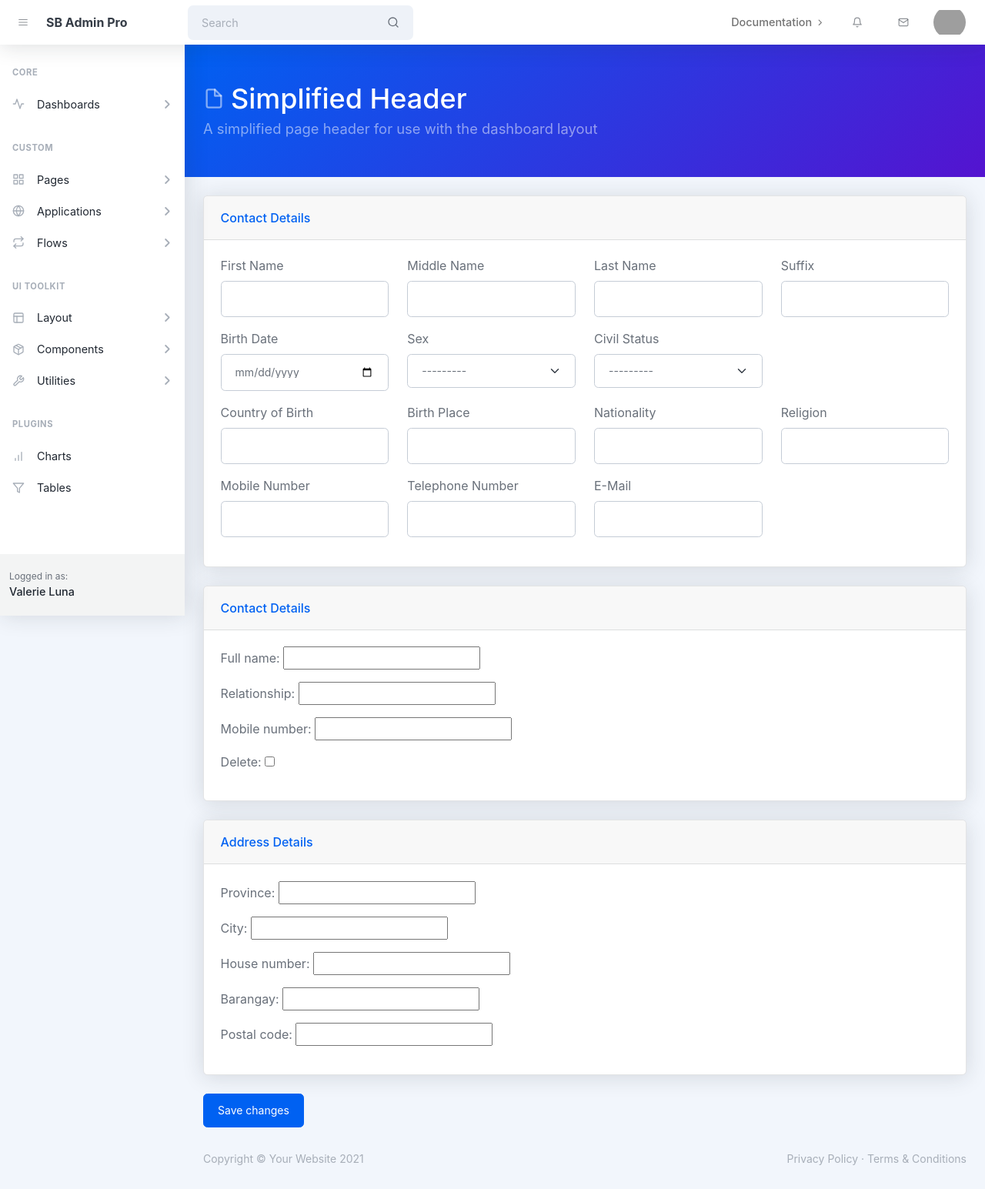
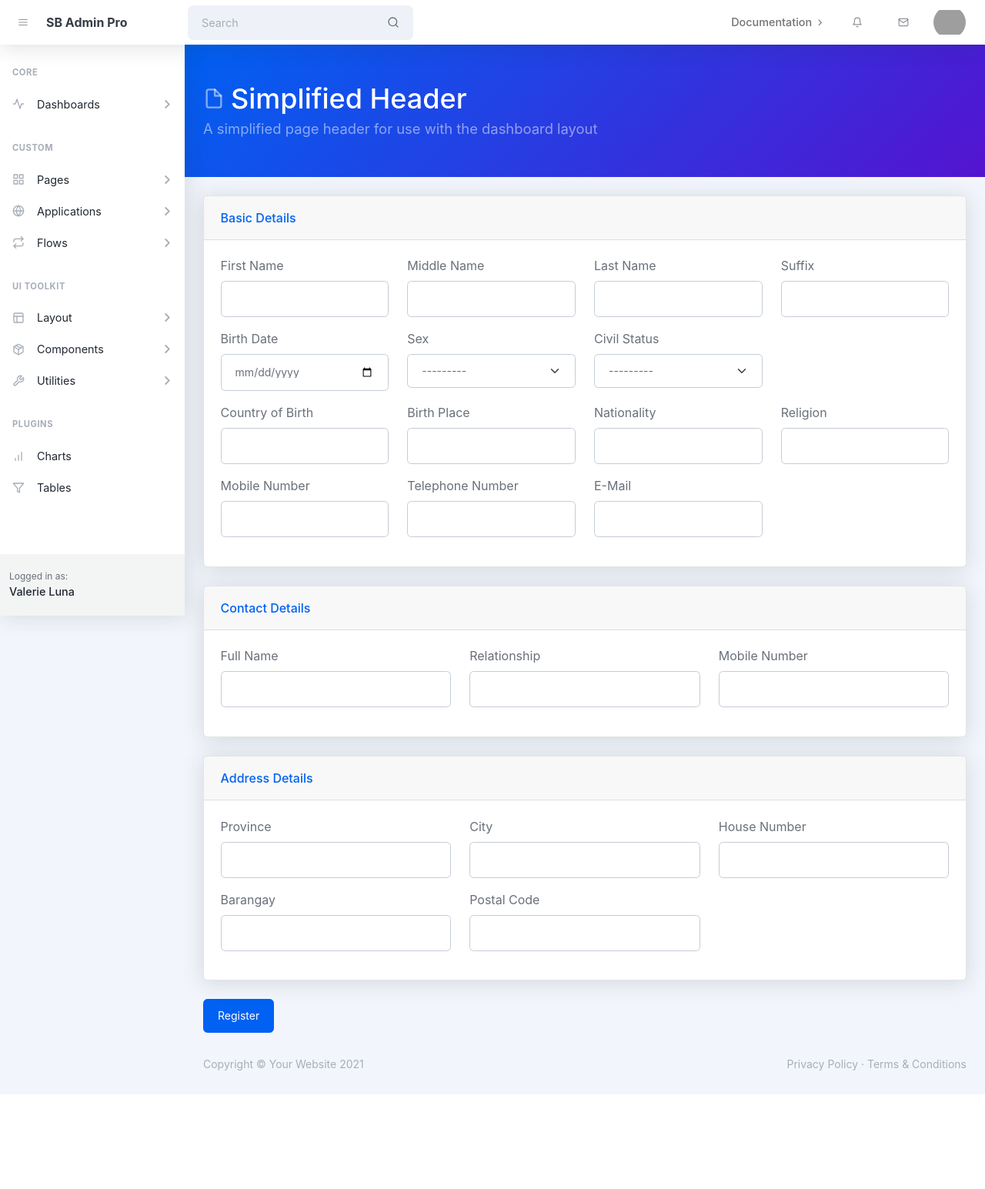
Before and after one commit to remotelyprogrammer/school-sys, a Django app: page /student/create/ in a window 1280 px wide. Shown: the whole page at 77% size. After the commit the page ends 1422 px from the top, so only its background shows below. Run offline with Django 5.2, Linux system fonts and the light colour scheme; parts of the project's set-up code (start-up, migrations or seed data) failed here and were passed over; some libraries are stand-ins or nearby versions; some web fonts are replaced; grey boxes are pictures that could not be loaded.

Commit message:
enhancing student registration page

```diff
--- /dev/null
+++ b/student/templates/student/components/student-address-details.html
@@ -0,0 +1,52 @@
+
+
+
+<div class="card mb-4">
+    <div class="card-header">Address Details</div>
+        <div class="card-body">
+
+            <div class="row" >
+
+                    <div class="mb-3 col-4">
+                        <label for="id_province" class="form-label">Province</label>
+                        <input type="text" class="form-control" id="id_province" name="province" value="{{ address_formset.province.value|default_if_none:'' }}">
+                        {{ address_formset.province.errors }}
+                    </div>
+
+                    <div class="mb-3 col-4">
+                        <label for="id_city" class="form-label">City</label>
+                        <input type="text" class="form-control" id="id_city" name="city" value="{{ address_formset.city.value|default_if_none:'' }}">
+                        {{ address_formset.city.errors }}
+                    </div>
+
+                    <div class="mb-3 col-4">
+                        <label for="id_house_number" class="form-label">House Number</label>
+                        <input type="text" class="form-control" id="id_house_number" name="house_number" value="{{ address_formset.house_number.value|default_if_none:'' }}">
+                        {{ address_formset.house_number.errors }}
+                    </div>
+
+            </div>
+
+
+            <div class="row" >
+
+                    <div class="mb-3 col-4">
+                        <label for="id_barangay" class="form-label">Barangay</label>
+                        <input type="text" class="form-control" id="id_barangay" name="barangay" value="{{ address_formset.barangay.value|default_if_none:'' }}">
+                        {{ address_formset.barangay.errors }}
+                    </div>
+
+
+                    <div class="mb-3 col-4">
+                        <label for="id_postal_code" class="form-label">Postal Code</label>
+                        <input type="text" class="form-control" id="id_postal_code" name="postal_code" value="{{ address_formset.postal_code.value|default_if_none:'' }}">
+                        {{ address_formset.postal_code.errors }}
+                    </div>
+
+
+            </div>
+
+        </div>
+
+
+</div>
--- /dev/null
+++ b/student/templates/student/components/student-basic-details.html
@@ -0,0 +1,112 @@
+<div class="card mb-4">
+    <div class="card-header">Basic Details</div>
+    <div class="card-body">
+
+        <div class="row">
+            <div class="mb-3 col-3">
+                <label for="id_first_name" class="form-label">First Name</label>
+                <input type="text" class="form-control" id="id_first_name" name="first_name" value="{{ form.first_name.value|default_if_none:'' }}">
+                {{ form.first_name.errors }}
+            </div>
+
+            <div class="mb-3 col-3">
+                <label for="id_middle_name" class="form-label">Middle Name</label>
+                <input type="text" class="form-control" id="id_middle_name" name="middle_name" value="{{ form.middle_name.value|default_if_none:'' }}">
+                {{ form.middle_name.errors }}
+            </div>
+
+            <div class="mb-3 col-3">
+                <label for="id_last_name" class="form-label">Last Name</label>
+                <input type="text" class="form-control" id="id_last_name" name="last_name" value="{{ form.last_name.value|default_if_none:'' }}">
+                {{ form.last_name.errors }}
+            </div>
+
+            <div class="mb-3 col-3">
+                <label for="id_suffix" class="form-label">Suffix</label>
+                <input type="text" class="form-control" id="id_suffix" name="suffix" value="{{ form.suffix.value|default_if_none:'' }}">
+                {{ form.suffix.errors }}
+            </div>
+
+
+        </div>
+
+        <div class="row">
+
+            <div class="mb-3 col-3">
+                <label for="id_birth_date" class="form-label">Birth Date</label>
+                <input type="date" class="form-control" id="id_birth_date" name="birth_date" value="{{ form.birth_date.value|date:'Y-m-d' }}">
+                {{ form.birth_date.errors }}
+            </div>
+
+            <div class="mb-3 col-3">
+                <label for="id_sex" class="form-label">Sex</label>
+                <select class="form-select" id="id_sex" name="sex">
+                    {% for value, text in form.fields.sex.choices %}
+                        <option value="{{ value }}" {% if form.sex.value == value %}selected{% endif %}>{{ text }}</option>
+                    {% endfor %}
+                </select>
+                {{ form.sex.errors }}
+            </div>
+
+            <div class="mb-3 col-3">
+                <label for="id_civil_status" class="form-label">Civil Status</label>
+                <select class="form-select" id="id_civil_status" name="civil_status">
+                    {% for value, text in form.fields.civil_status.choices %}
+                        <option value="{{ value }}" {% if form.civil_status.value == value %}selected{% endif %}>{{ text }}</option>
+                    {% endfor %}
+                </select>
+                {{ form.civil_status.errors }}
+                </div>
+
+        </div>
+
+        <div class="row">
+            <div class="mb-3 col-3">
+                <label for="id_country_of_birth" class="form-label">Country of Birth</label>
+                <input type="text" class="form-control" id="id_country_of_birth" name="country_of_birth" value="{{ form.country_of_birth.value|default_if_none:'' }}">
+                {{ form.country_of_birth.errors }}
+            </div>
+
+            <div class="mb-3 col-3">
+                <label for="id_birth_place" class="form-label">Birth Place</label>
+                <input type="text" class="form-control" id="id_birth_place" name="birth_place" value="{{ form.birth_place.value|default_if_none:'' }}">
+                {{ form.birth_place.errors }}
+            </div>
+
+            <div class="mb-3 col-3">
+                <label for="id_nationality" class="form-label">Nationality</label>
+                <input type="text" class="form-control" id="id_nationality" name="nationality" value="{{ form.nationality.value|default_if_none:'' }}">
+                {{ form.nationality.errors }}
+            </div>
+
+            <div class="mb-3 col-3">
+                <label for="id_religion" class="form-label">Religion</label>
+                <input type="text" class="form-control" id="id_religion" name="religion" value="{{ form.religion.value|default_if_none:'' }}">
+                {{ form.religion.errors }}
+            </div>
+        </div>
+
+        <div class="row">
+            <div class="mb-3 col-3">
+                <label for="id_mobile_number" class="form-label">Mobile Number</label>
+                <input type="text" class="form-control" id="id_mobile_number" name="mobile_number" value="{{ form.mobile_number.value|default_if_none:'' }}">
+                {{ form.mobile_number.errors }}
+            </div>
+
+            <div class="mb-3 col-3">
+                <label for="id_telephone_number" class="form-label">Telephone Number</label>
+                <input type="text" class="form-control" id="id_telephone_number" name="telephone_number" value="{{ form.telephone_number.value|default_if_none:'' }}">
+                {{ form.telephone_number.errors }}
+            </div>
+
+            <div class="mb-3 col-3">
+                <label for="id_personal_email" class="form-label">E-Mail</label>
+                <input type="text" class="form-control" id="id_personal_email" name="personal_email" value="{{ form.personal_email.value|default_if_none:'' }}">
+                {{ form.personal_email.errors }}
+            </div>
+
+        </div>
+
+
+    </div>
+</div>
--- /dev/null
+++ b/student/templates/student/components/student-contact-details.html
@@ -0,0 +1,29 @@
+<div class="card mb-4">
+    <div class="card-header">Contact Details</div>
+        <div class="card-body">
+            <div class="row" >
+
+                    <div class="mb-3 col-4">
+                        <label for="id_full_name" class="form-label">Full Name</label>
+                        <input type="text" class="form-control" id="id_full_name" name="full_name" value="{{ contact_formset.full_name.value|default_if_none:'' }}">
+                        {{ contact_formset.full_name.errors }}
+                    </div>
+
+                    <div class="mb-3 col-4">
+                        <label for="id_relationship" class="form-label">Relationship</label>
+                        <input type="text" class="form-control" id="id_relationship" name="relationship" value="{{ contact_formset.relatiohship.value|default_if_none:'' }}">
+                        {{ contact_formset.relationship.errors }}
+                    </div>
+
+                    <div class="mb-3 col-4">
+                        <label for="id_mobile_number" class="form-label">Mobile Number</label>
+                        <input type="text" class="form-control" id="id_mobile_number" name="mobile_number" value="{{ contact_formset.mobile_number.value|default_if_none:'' }}">
+                        {{ contact_formset.mobile_number.errors }}
+                    </div>
+
+            </div>
+
+        </div>
+
+
+</div>
--- a/student/templates/student/create-student.html
+++ b/student/templates/student/create-student.html
@@ -6,151 +6,22 @@
 
 <form action="" method="post">
 {% csrf_token %}
-<div class="card mb-4">
-    <div class="card-header">Contact Details</div>
-    <div class="card-body">
 
-        <div class="row">
-            <div class="mb-3 col-3">
-                <label for="id_first_name" class="form-label">First Name</label>
-                <input type="text" class="form-control" id="id_first_name" name="first_name" value="{{ form.first_name.value|default_if_none:'' }}">
-                {{ form.first_name.errors }}
-            </div>
-
-            <div class="mb-3 col-3">
-                <label for="id_middle_name" class="form-label">Middle Name</label>
-                <input type="text" class="form-control" id="id_middle_name" name="middle_name" value="{{ form.middle_name.value|default_if_none:'' }}">
-                {{ form.middle_name.errors }}
-            </div>
-
-            <div class="mb-3 col-3">
-                <label for="id_last_name" class="form-label">Last Name</label>
-                <input type="text" class="form-control" id="id_last_name" name="last_name" value="{{ form.last_name.value|default_if_none:'' }}">
-                {{ form.last_name.errors }}
-            </div>
-
-            <div class="mb-3 col-3">
-                <label for="id_suffix" class="form-label">Suffix</label>
-                <input type="text" class="form-control" id="id_suffix" name="suffix" value="{{ form.suffix.value|default_if_none:'' }}">
-                {{ form.suffix.errors }}
-            </div>
+<!-- Basic Details -->
+{% include "student/components/student-basic-details.html" %}
 
 
-        </div>
+<!-- Contact Details -->
 
-        <div class="row">
-
-            <div class="mb-3 col-3">
-                <label for="id_birth_date" class="form-label">Birth Date</label>
-                <input type="date" class="form-control" id="id_birth_date" name="birth_date" value="{{ form.birth_date.value|date:'Y-m-d' }}">
-                {{ form.birth_date.errors }}
-            </div>
-
-            <div class="mb-3 col-3">
-                <label for="id_sex" class="form-label">Sex</label>
-                <select class="form-select" id="id_sex" name="sex">
-                    {% for value, text in form.fields.sex.choices %}
-                        <option value="{{ value }}" {% if form.sex.value == value %}selected{% endif %}>{{ text }}</option>
-                    {% endfor %}
-                </select>
-                {{ form.sex.errors }}
-            </div>
-
-            <div class="mb-3 col-3">
-                <label for="id_civil_status" class="form-label">Civil Status</label>
-                <select class="form-select" id="id_civil_status" name="civil_status">
-                    {% for value, text in form.fields.civil_status.choices %}
-                        <option value="{{ value }}" {% if form.civil_status.value == value %}selected{% endif %}>{{ text }}</option>
-                    {% endfor %}
-                </select>
-                {{ form.civil_status.errors }}
-                </div>
-
-        </div>
-
-        <div class="row">
-            <div class="mb-3 col-3">
-                <label for="id_country_of_birth" class="form-label">Country of Birth</label>
-                <input type="text" class="form-control" id="id_country_of_birth" name="country_of_birth" value="{{ form.country_of_birth.value|default_if_none:'' }}">
-                {{ form.country_of_birth.errors }}
-            </div>
-
-            <div class="mb-3 col-3">
-                <label for="id_birth_place" class="form-label">Birth Place</label>
-                <input type="text" class="form-control" id="id_birth_place" name="birth_place" value="{{ form.birth_place.value|default_if_none:'' }}">
-                {{ form.birth_place.errors }}
-            </div>
-
-            <div class="mb-3 col-3">
-                <label for="id_nationality" class="form-label">Nationality</label>
-                <input type="text" class="form-control" id="id_nationality" name="nationality" value="{{ form.nationality.value|default_if_none:'' }}">
-                {{ form.nationality.errors }}
-            </div>
-
-            <div class="mb-3 col-3">
-                <label for="id_religion" class="form-label">Religion</label>
-                <input type="text" class="form-control" id="id_religion" name="religion" value="{{ form.religion.value|default_if_none:'' }}">
-                {{ form.religion.errors }}
-            </div>
-        </div>
-
-        <div class="row">
-            <div class="mb-3 col-3">
-                <label for="id_mobile_number" class="form-label">Mobile Number</label>
-                <input type="text" class="form-control" id="id_mobile_number" name="mobile_number" value="{{ form.mobile_number.value|default_if_none:'' }}">
-                {{ form.mobile_number.errors }}
-            </div>
-
-            <div class="mb-3 col-3">
-                <label for="id_telephone_number" class="form-label">Telephone Number</label>
-                <input type="text" class="form-control" id="id_telephone_number" name="telephone_number" value="{{ form.telephone_number.value|default_if_none:'' }}">
-                {{ form.telephone_number.errors }}
-            </div>
-
-            <div class="mb-3 col-3">
-                <label for="id_personal_email" class="form-label">E-Mail</label>
-                <input type="text" class="form-control" id="id_personal_email" name="personal_email" value="{{ form.personal_email.value|default_if_none:'' }}">
-                {{ form.personal_email.errors }}
-            </div>
-
-        </div>
+{% include "student/components/student-contact-details.html" %}
 
 
-    </div>
-</div>
+<!-- Address Details -->
+
+{% include "student/components/student-address-details.html" %}
 
 
-<!-- 2nd section -->
-
-<div class="card mb-4">
-    <div class="card-header">Contact Details</div>
-    <div class="card-body">
-        {{ contact_formset.management_form }}
-        {% for form in contact_formset %}
-            <div class="form-group">
-                {{ form.as_p }}
-            </div>
-        {% endfor %}
-    </div>
-</div>
-
-<!-- end of 2nd section -->
-
-<!-- 3rd section -->
-<div class="card mb-4">
-    <div class="card-header">Address Details</div>
-    <div class="card-body">
-        {{ address_formset.management_form }}
-        {% for form in address_formset %}
-            <div class="form-group">
-                {{ form.as_p }}
-            </div>
-        {% endfor %}
-    </div>
-</div>
-<!-- end 3rd section -->
-
-<button type="submit" class="btn btn-primary">Save changes</button>
+<button type="submit" class="btn btn-primary">Register</button>
 
 </form>
 {% endblock %}
```
Also changed, not shown: student/templates/student/components/student-create/student-address-details.html (added, +52 -0 lines), student/templates/student/components/student-create/student-basic-details.html (added, +112 -0 lines), student/templates/student/components/student-create/student-contact-details.html (added, +29 -0 lines), student/templates/student/components/student-detail/student-address-details.html (added, +44 -0 lines), student/templates/student/components/student-detail/student-basic-details.html (added, +92 -0 lines), student/templates/student/components/student-detail/student-contact-details.html (added, +31 -0 lines).
